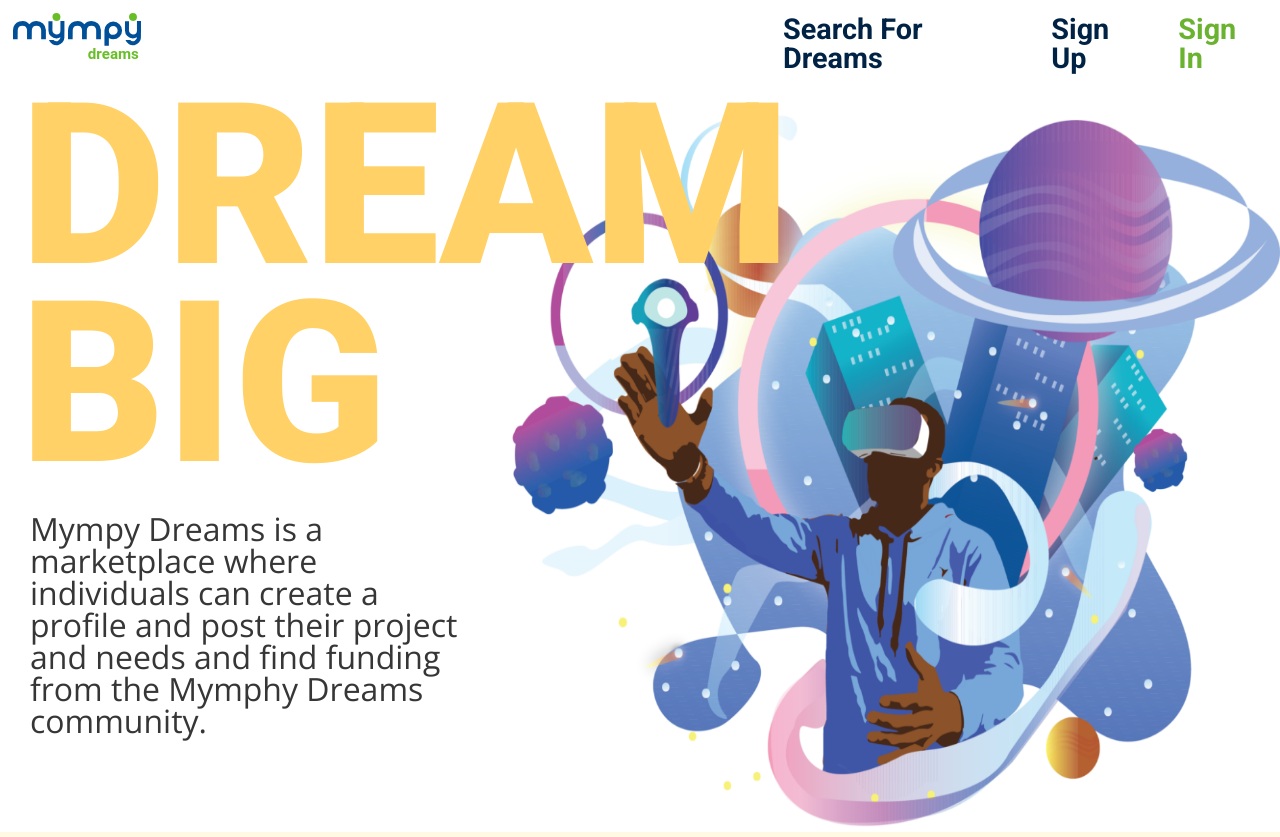
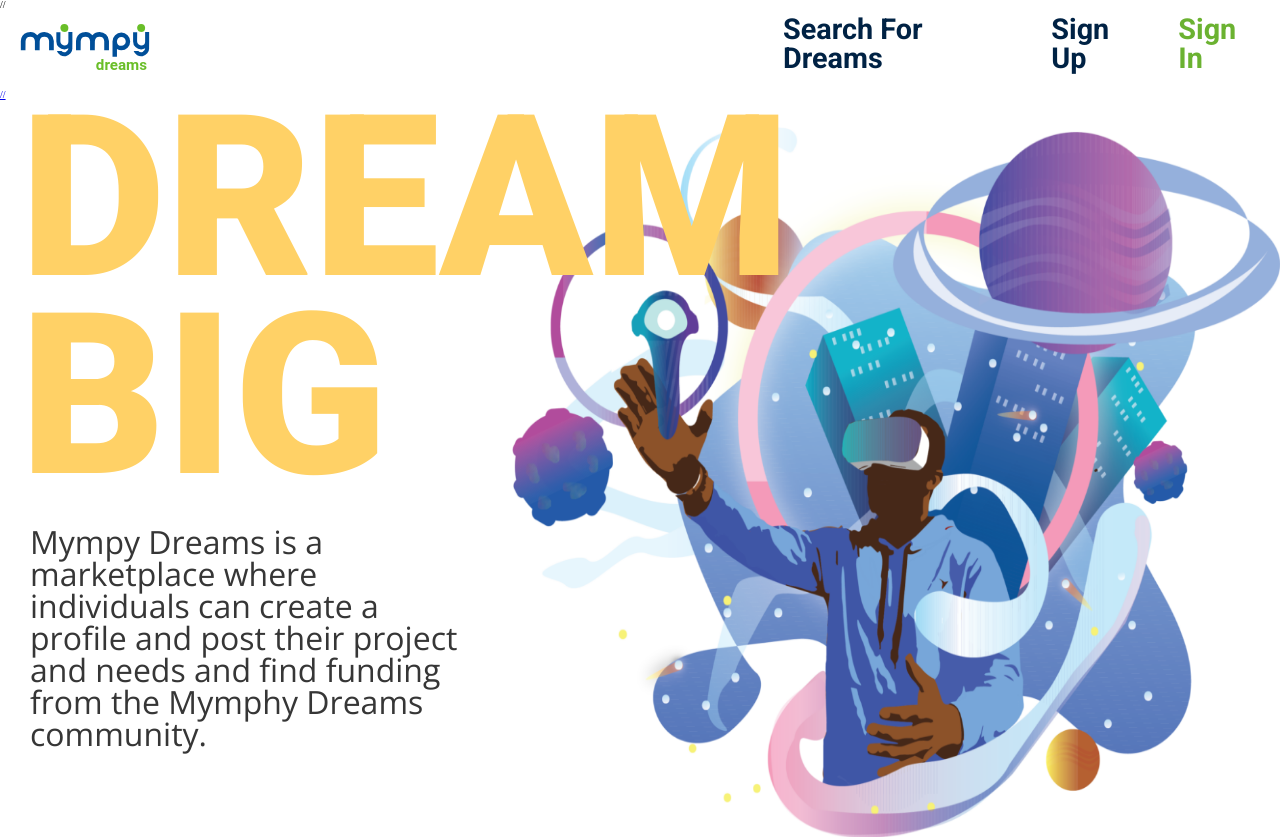
Before and after one commit to mympy-dreamers/Frontend, a React (Create React App) app in the folder mympy-app/: page / in a window 1280 px wide. Shown: the top 837 px of the page. Built offline with nearby package versions, Linux system fonts and the light colour scheme; no server answers.

Commit message:
removed login

```diff
--- a/mympy-app/src/view/navbar/NavBar.js
+++ b/mympy-app/src/view/navbar/NavBar.js
@@ -8,9 +8,9 @@ const NavBar = () => {
     return (
         <div className="main">
             <div className="left">
-                <Link to="/">
+                // <Link to="/">
                     <img src={logo} alt="Company Logo" />
-                </Link>
+                // </Link>
             </div>
             <div className="right">
                 <ul className="list">
```
